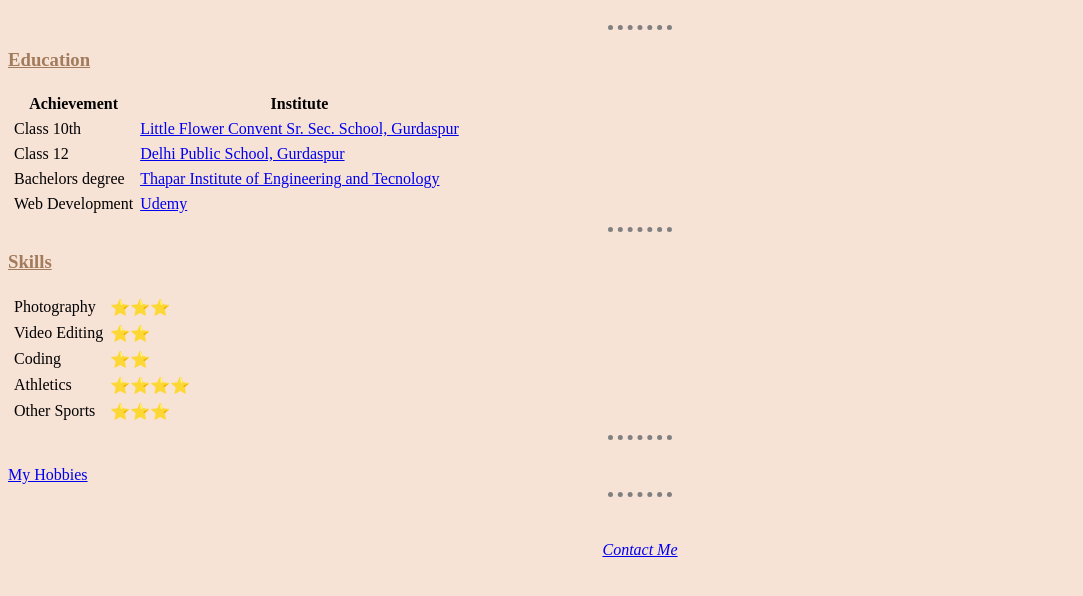
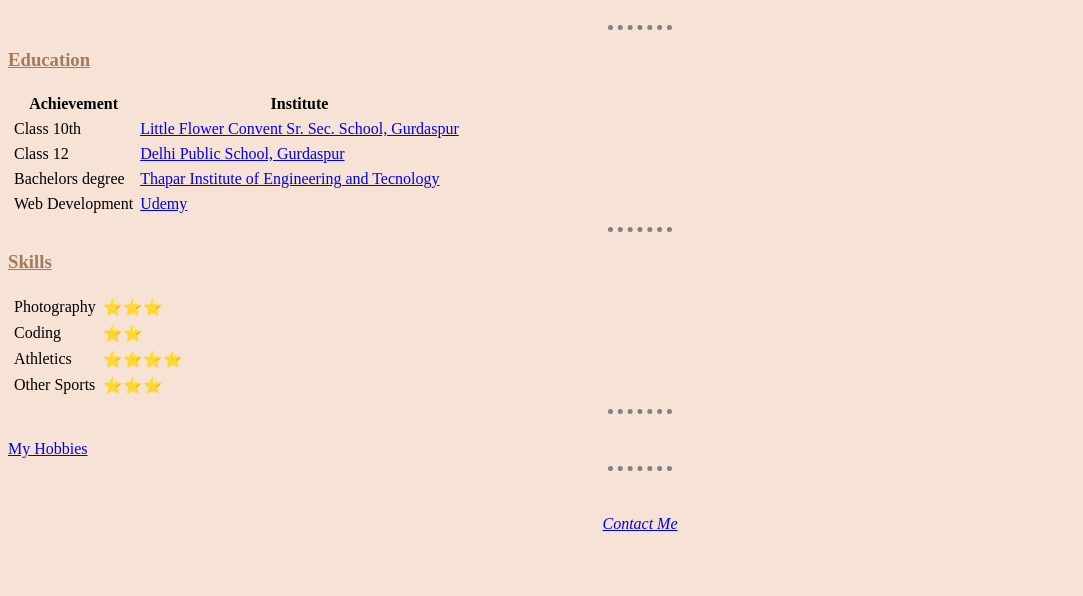
Before and after one commit to vikasb5/cv, a plain HTML site: page index.html in a window 1280 px wide. Shown: the part 190-786 px from the top of the page, without its empty margins (0-1083 px from the left). Drawn offline with Linux system fonts and the light colour scheme.

Commit message:
Update index.html

```diff
--- a/index.html
+++ b/index.html
@@ -92,10 +92,6 @@
         <td>⭐️⭐️⭐️</td>
       </tr>
       <tr>
-        <td>Video Editing</td>
-        <td>⭐️⭐️</td>
-      </tr>
-      <tr>
         <td>Coding</td>
         <td>⭐️⭐️</td>
       </tr>
```
